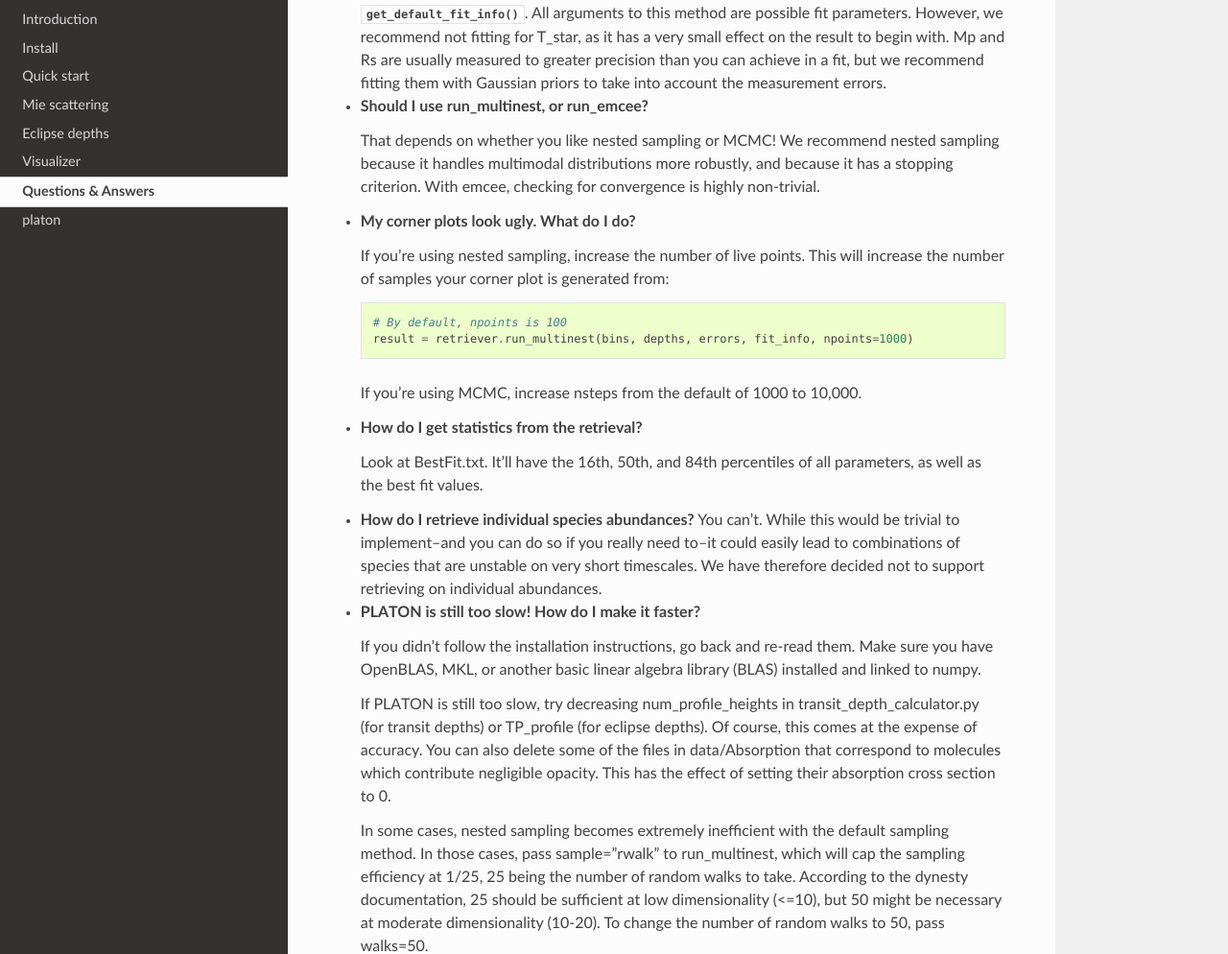
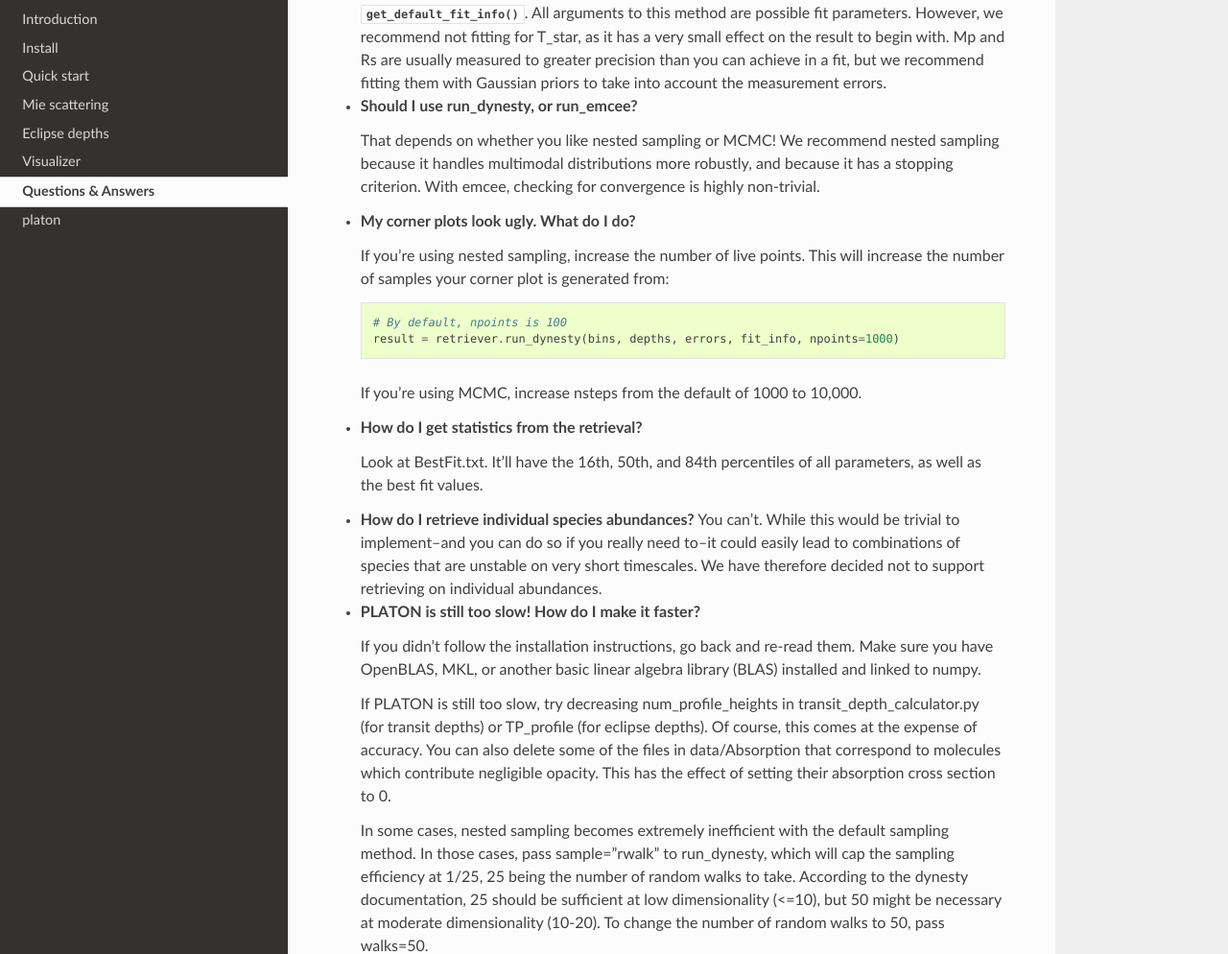
Before and after one commit to ideasrule/platon, a Sphinx documentation site: the page built from docs/questions_and_answers.rst, in a window 1280 px wide and 1400 px high, scrolled down 1255 px. Shown: the part 157-1151 px from the top of the window at 96% size. Built offline with Sphinx 7.4.7 and the Read the Docs theme 2.0.0, drawn with Linux system fonts in a browser that asks for light colours.

Commit message:
changed run_multintest to run_dynesty in documentation

```diff
--- a/docs/eclipse_depths.rst
+++ b/docs/eclipse_depths.rst
@@ -41,7 +41,7 @@ It is also possible to retrieve on combined transit and eclipse depths::
   fit_info.add_uniform_fit_param(...)
   fit_info.add_uniform_fit_param(...)
 
-  result = retriever.run_multinest(transit_bins, transit_depths, transit_errors,
+  result = retriever.run_dynesty(transit_bins, transit_depths, transit_errors,
                                    eclipse_bins, eclipse_depths, eclipse_errors,
 				   fit_info,
 				   rad_method="xsec") #"ktables" for corr-k
--- a/docs/questions_and_answers.rst
+++ b/docs/questions_and_answers.rst
@@ -71,7 +71,7 @@ in that order.
   can achieve in a fit, but we recommend fitting them with Gaussian priors to
   take into account the measurement errors.
 
-* **Should I use run_multinest, or run_emcee?**
+* **Should I use run_dynesty, or run_emcee?**
 
   That depends on whether you like nested sampling or MCMC!  We recommend nested sampling because it handles multimodal distributions more robustly, and because it has a stopping criterion.  With emcee, checking for convergence is highly non-trivial.
 
@@ -81,7 +81,7 @@ in that order.
   will increase the number of samples your corner plot is generated from: ::
 
     # By default, npoints is 100
-    result = retriever.run_multinest(bins, depths, errors, fit_info, npoints=1000)
+    result = retriever.run_dynesty(bins, depths, errors, fit_info, npoints=1000)
 
   If you're using MCMC, increase nsteps from the default of 1000 to 10,000.
 
@@ -111,7 +111,7 @@ in that order.
   effect of setting their absorption cross section to 0.
 
   In some cases, nested sampling becomes extremely inefficient with the default
-  sampling method.  In those cases, pass sample="rwalk" to run_multinest, which
+  sampling method.  In those cases, pass sample="rwalk" to run_dynesty, which
   will cap the sampling efficiency at 1/25, 25 being the number of random walks to take.  According to the dynesty documentation, 25 should be sufficient
   at low dimensionality (<=10), but 50 might be necessary at
   moderate dimensionality (10-20).  To change the number of random walks to 50, pass walks=50.
--- a/docs/quickstart.rst
+++ b/docs/quickstart.rst
@@ -68,7 +68,7 @@ To retrieve atmospheric parameters, look at retrieve_multinest.py, retrieve_emce
   fit_info.add_uniform_fit_param("error_multiple", 0.5, 5)
 
   # Run nested sampling
-  result = retriever.run_multinest(
+  result = retriever.run_dynesty(
 	 bins, depths, errors, #transit bins, depths, errors
          None, None, None, #eclipse bins, depths, errors
 	 fit_info, plot_best=True,
@@ -99,7 +99,7 @@ to plotting the posterior distribution and the best fit::
   result.plot_spectrum("my_best_fit") #leave off .png
 
 If you prefer using MCMC instead of Nested Sampling in your retrieval, you can
-use the run_emcee method instead of the run_multinest method. Do note that
+use the run_emcee method instead of the run_dynesty method. Do note that
 Nested Sampling is recommended, as it is not trivial to deal with multi-modal
 posteriors or to check for convergence with emcee::
 
@@ -107,4 +107,4 @@ posteriors or to check for convergence with emcee::
 
 For MCMC, the number of walkers and iterations/steps can also be specified. The
 `result` object returned by run_emcee is different from that returned
-by run_multinest, but still supports plot_corner and plot_spectrum.
+by run_dynesty, but still supports plot_corner and plot_spectrum.
```
